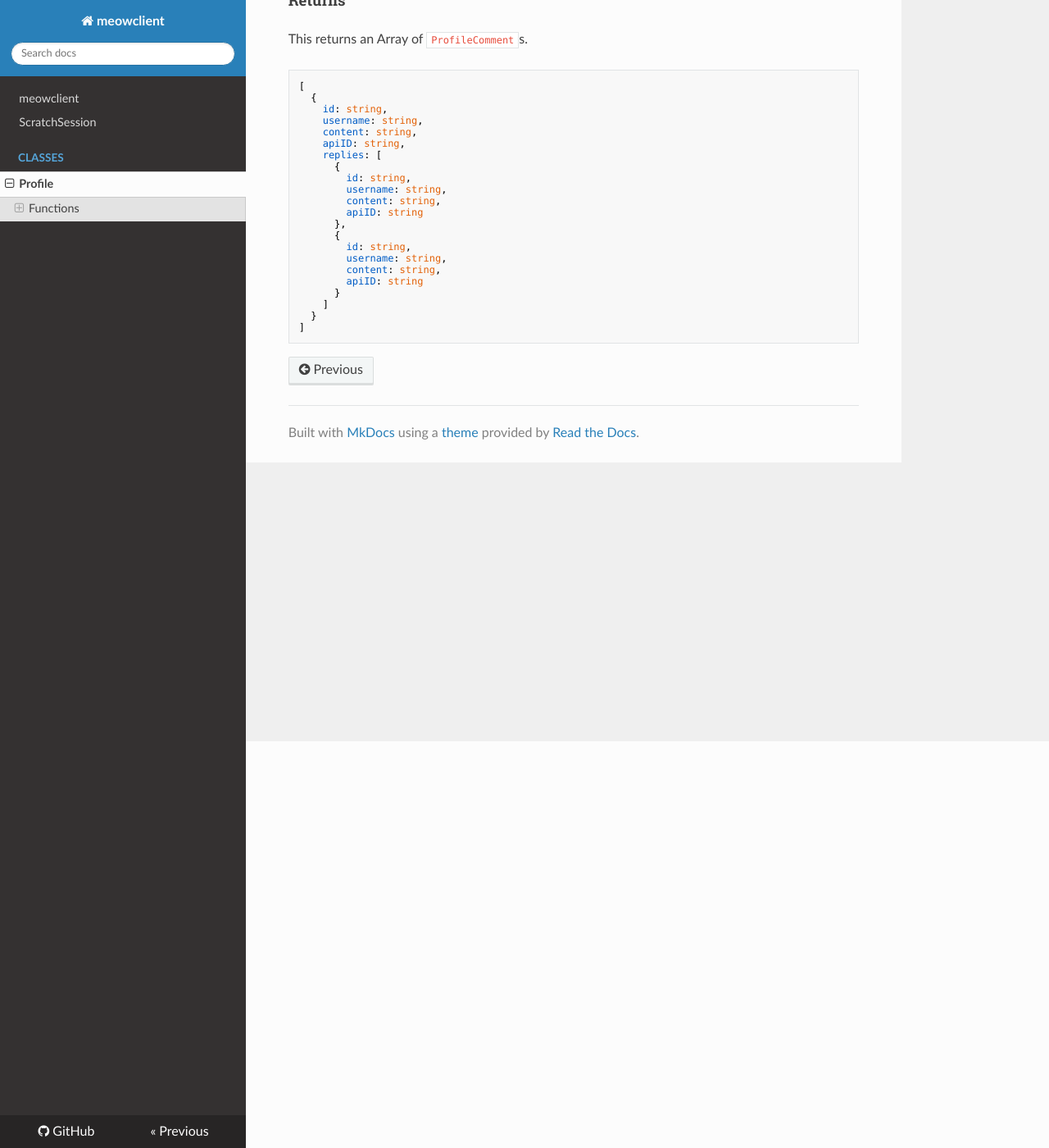
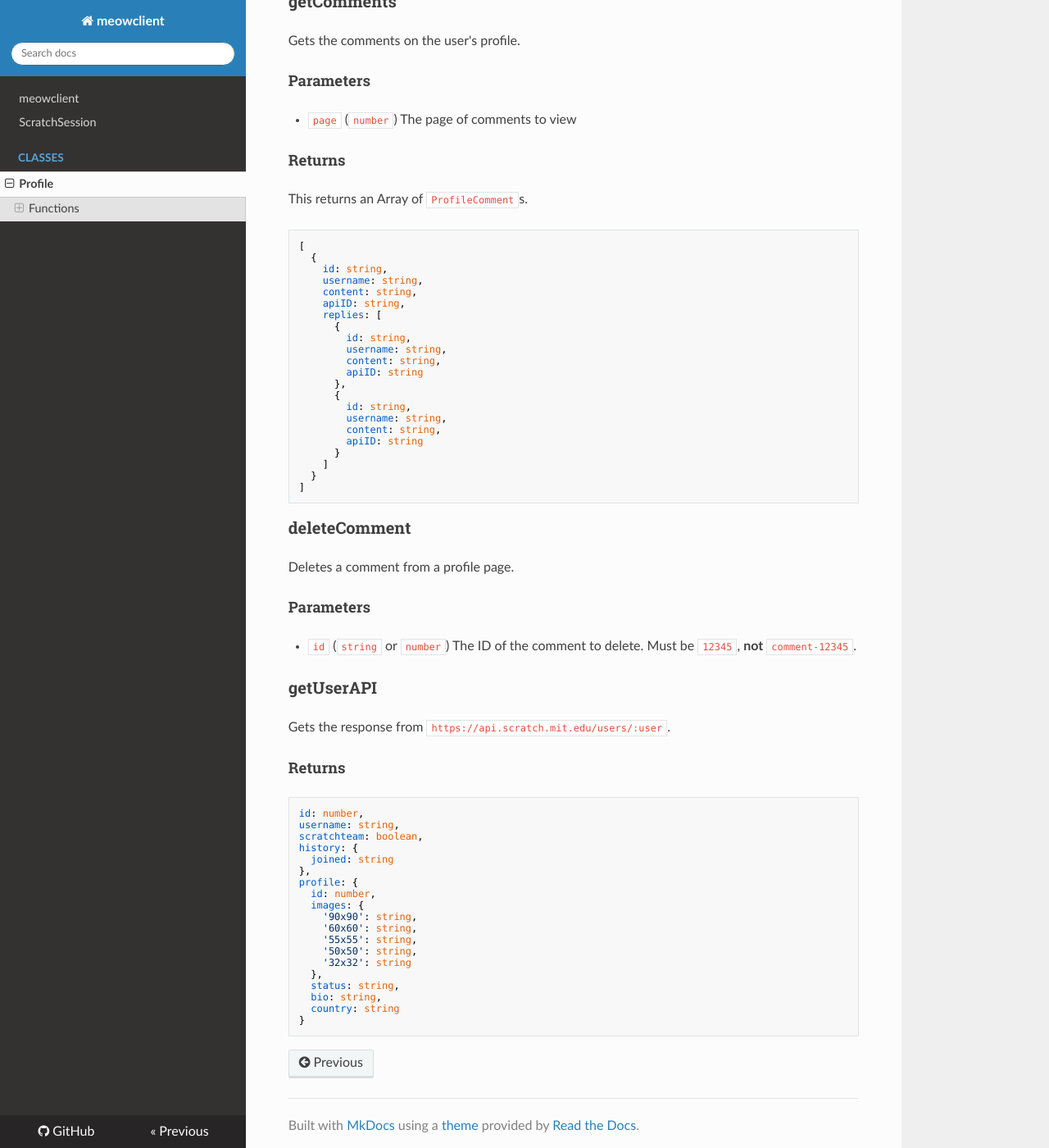
Before and after one commit to webdev03/meowclient, an MkDocs documentation site: the page built from docs/pages/classes/Profile.md, in a window 1280 px wide and 1400 px high, scrolled down 496 px. Shown: the whole window at 82% size. Built offline with MkDocs 1.6.1, drawn with Linux system fonts in a browser that asks for light colours; nearby versions of some CDN libraries; some of the changed text lies outside the part shown.

Commit message:
update documentation

````diff
--- a/docs/pages/classes/Profile.md
+++ b/docs/pages/classes/Profile.md
@@ -1,8 +1,13 @@
 # Profile
 The class to get and set a user's Scratch profile data. Accessible through `ScratchSession.getProfile`.
 ## Functions
+### getStatus
+Gets the current status of the user.
+#### Returns
+Returns either `Scratcher`, `New Scratcher`, or `Scratch Team`.
+
 ### getComments
-Gets the comments on the user's profile
+Gets the comments on the user's profile.
 #### Parameters
 - `page` (`number`) The page of comments to view
 #### Returns
@@ -31,3 +36,34 @@ This returns an Array of `ProfileComment`s.
   }
 ]
 ```
+
+
+### deleteComment
+Deletes a comment from a profile page.
+#### Parameters
+- `id` (`string` or `number`) The ID of the comment to delete. Must be `12345`, **not** `comment-12345`.
+
+### getUserAPI
+Gets the response from `https://api.scratch.mit.edu/users/:user`.
+#### Returns
+```ts
+id: number,
+username: string,
+scratchteam: boolean,
+history: {
+  joined: string
+},
+profile: {
+  id: number,
+  images: {
+    '90x90': string,
+    '60x60': string,
+    '55x55': string,
+    '50x50': string,
+    '32x32': string
+  },
+  status: string,
+  bio: string,
+  country: string
+}
+```
````
Also changed, not shown: docs/pages/ScratchSession.md (+16 -3 lines).
